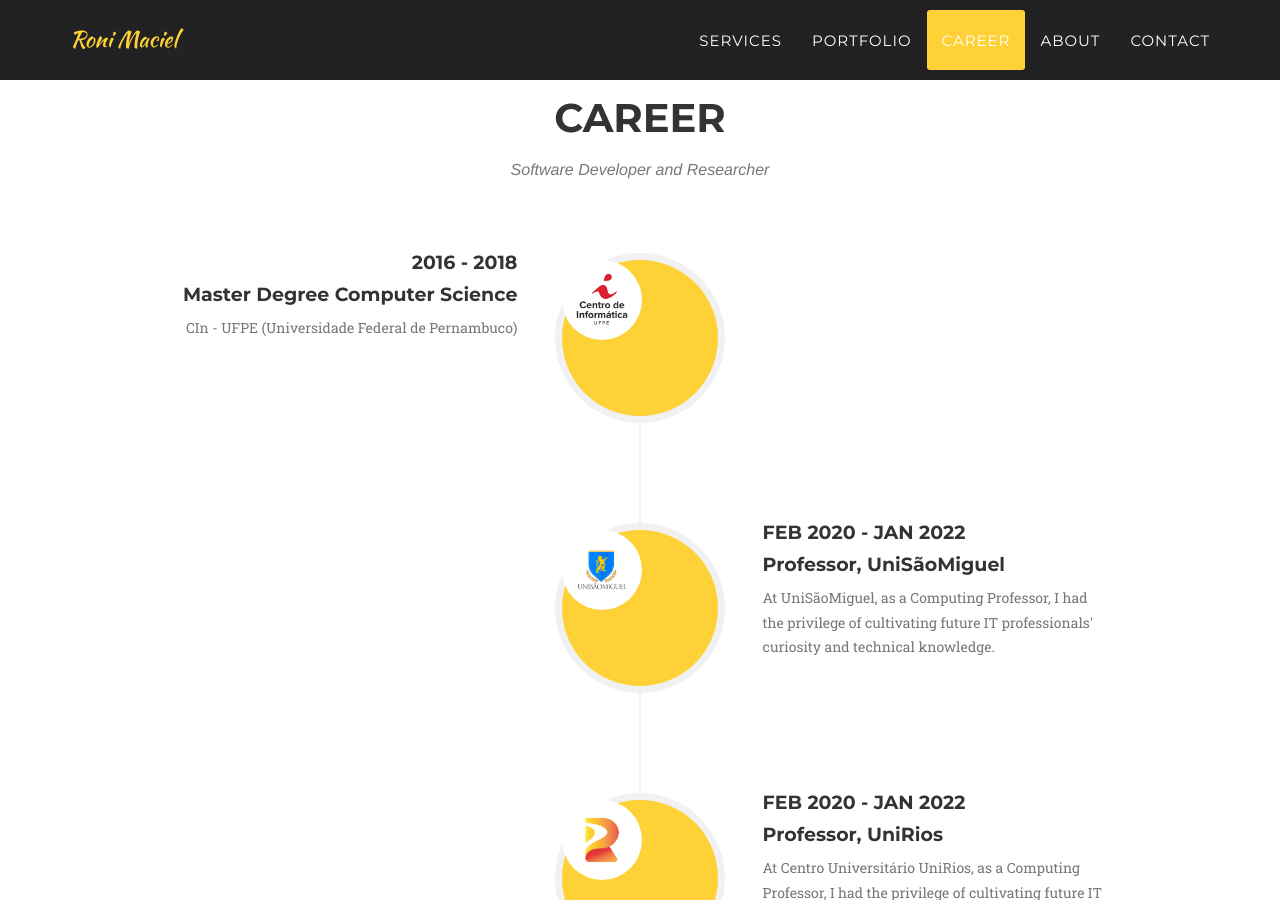
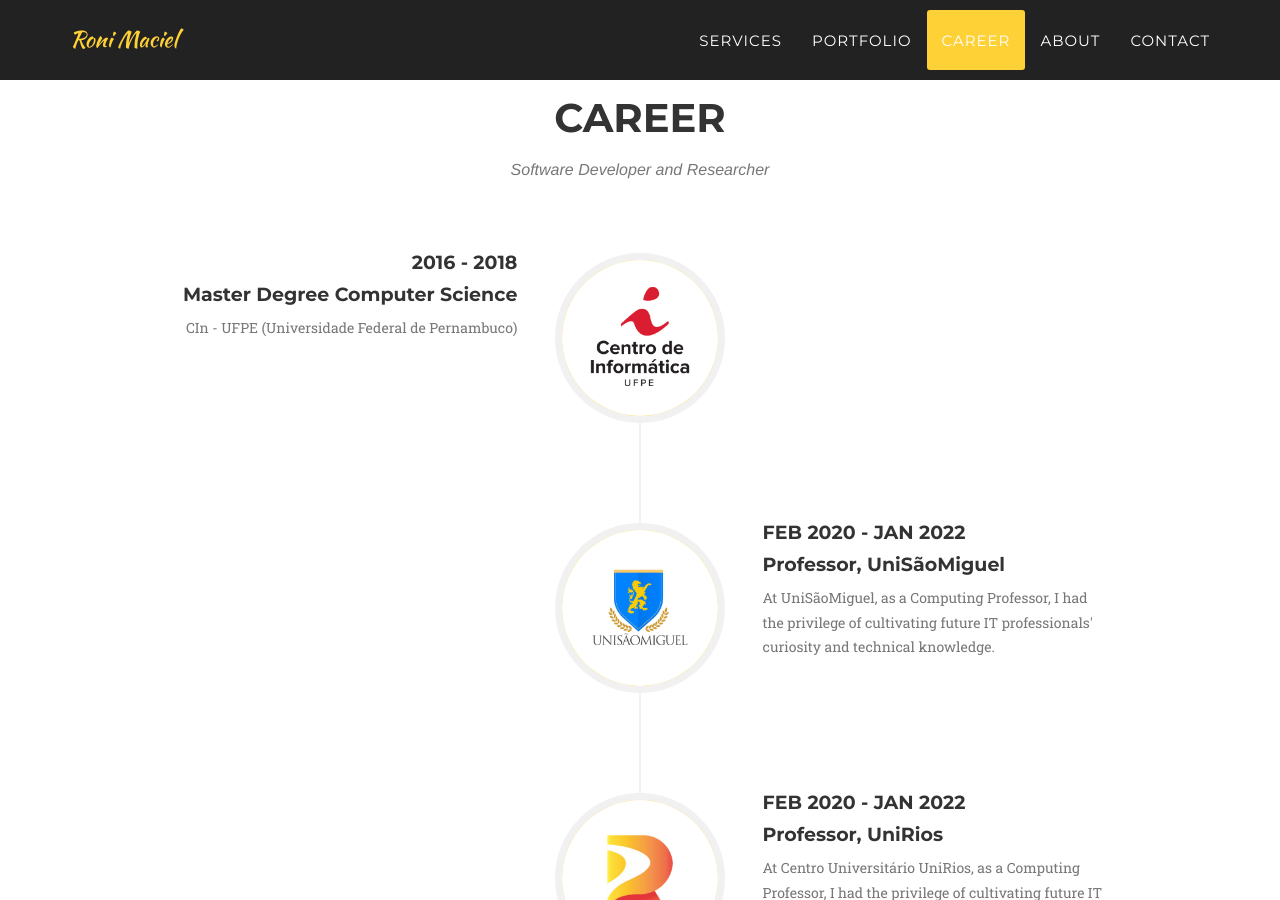
Before and after one commit to RonierisonMaciel/ronierisonmaciel.github.io, a Jekyll site: the page built from index.html, in a window 1280 px wide and 900 px high, scrolled down 2760 px. Built offline with Jekyll 4.4.1, drawn with Linux system fonts in a browser that asks for light colours; some web fonts are replaced.

Commit message:
:zap: update page about

```diff
--- a/_includes/about.html
+++ b/_includes/about.html
@@ -13,7 +13,7 @@
                     <!-- Education Entry -->
                     <li>
                         <div class="timeline-image">
-                            <img src="img/about/education.jpg" class="img-responsive img-circle mx-auto d-block" style="width: 80px; height: 80px; min-width: 80px; min-height: 80px; object-fit: cover;" alt="Education Image">
+                            <img src="img/about/education.jpg" class="img-responsive img-circle mx-auto d-block" style="width: 156px; height: 156px; min-width: 156px; min-height: 156px; object-fit: cover;" alt="Education Image">
                         </div>
                         <div class="timeline-panel">
                             <div class="timeline-heading">
@@ -29,7 +29,7 @@
 
                     <li class="timeline-inverted">
                         <div class="timeline-image">
-                            <img src="img/about/unisaomiguel.jpg" class="img-responsive img-circle mx-auto d-block" style="width: 80px; height: 80px; min-width: 80px; min-height: 80px; object-fit: cover;" alt="Trybe Image">
+                            <img src="img/about/unisaomiguel.jpg" class="img-responsive img-circle mx-auto d-block" style="width: 156px; height: 156px; min-width: 156px; min-height: 156px; object-fit: cover;" alt="Trybe Image">
                         </div>
                         <div class="timeline-panel">
                             <div class="timeline-heading">
@@ -43,7 +43,7 @@
                     </li>
                     <li class="timeline-inverted">
                         <div class="timeline-image">
-                            <img src="img/about/unirios.jpg" class="img-responsive img-circle mx-auto d-block" style="width: 80px; height: 80px; min-width: 80px; min-height: 80px; object-fit: cover;" alt="Trybe Image">
+                            <img src="img/about/unirios.jpg" class="img-responsive img-circle mx-auto d-block" style="width: 156px; height: 156px; min-width: 156px; min-height: 156px; object-fit: cover;" alt="Trybe Image">
                         </div>
                         <div class="timeline-panel">
                             <div class="timeline-heading">
@@ -57,7 +57,7 @@
                     </li>
                     <li class="timeline-inverted">
                         <div class="timeline-image">
-                            <img src="img/about/trybe.jpg" class="img-responsive img-circle mx-auto d-block" style="width: 80px; height: 80px; min-width: 80px; min-height: 80px; object-fit: cover;" alt="Trybe Image">
+                            <img src="img/about/trybe.jpg" class="img-responsive img-circle mx-auto d-block" style="width: 156px; height: 156px; min-width: 156px; min-height: 156px; object-fit: cover;" alt="Trybe Image">
                         </div>
                         <div class="timeline-panel">
                             <div class="timeline-heading">
@@ -71,7 +71,7 @@
                     </li>
                     <li class="timeline-inverted">
                         <div class="timeline-image">
-                            <img src="img/about/pmt.jpg" class="img-responsive img-circle mx-auto d-block" style="width: 80px; height: 80px; min-width: 80px; min-height: 80px; object-fit: cover;" alt="Trybe Image">
+                            <img src="img/about/pmt.jpg" class="img-responsive img-circle mx-auto d-block" style="width: 156px; height: 156px; min-width: 156px; min-height: 156px; object-fit: cover;" alt="Trybe Image">
                         </div>
                         <div class="timeline-panel">
                             <div class="timeline-heading">
@@ -85,7 +85,7 @@
                     </li>
                     <li>
                         <div class="timeline-image">
-                            <img src="img/about/certifications.jpg" class="img-responsive img-circle mx-auto d-block" style="width: 80px; height: 80px; min-width: 80px; min-height: 80px; object-fit: cover;" alt="Certifications Image">
+                            <img src="img/about/certifications.jpg" class="img-responsive img-circle mx-auto d-block" style="width: 156px; height: 156px; min-width: 156px; min-height: 156px; object-fit: cover;" alt="Certifications Image">
                         </div>
                         <div class="timeline-panel">
                             <div class="timeline-heading">
```
